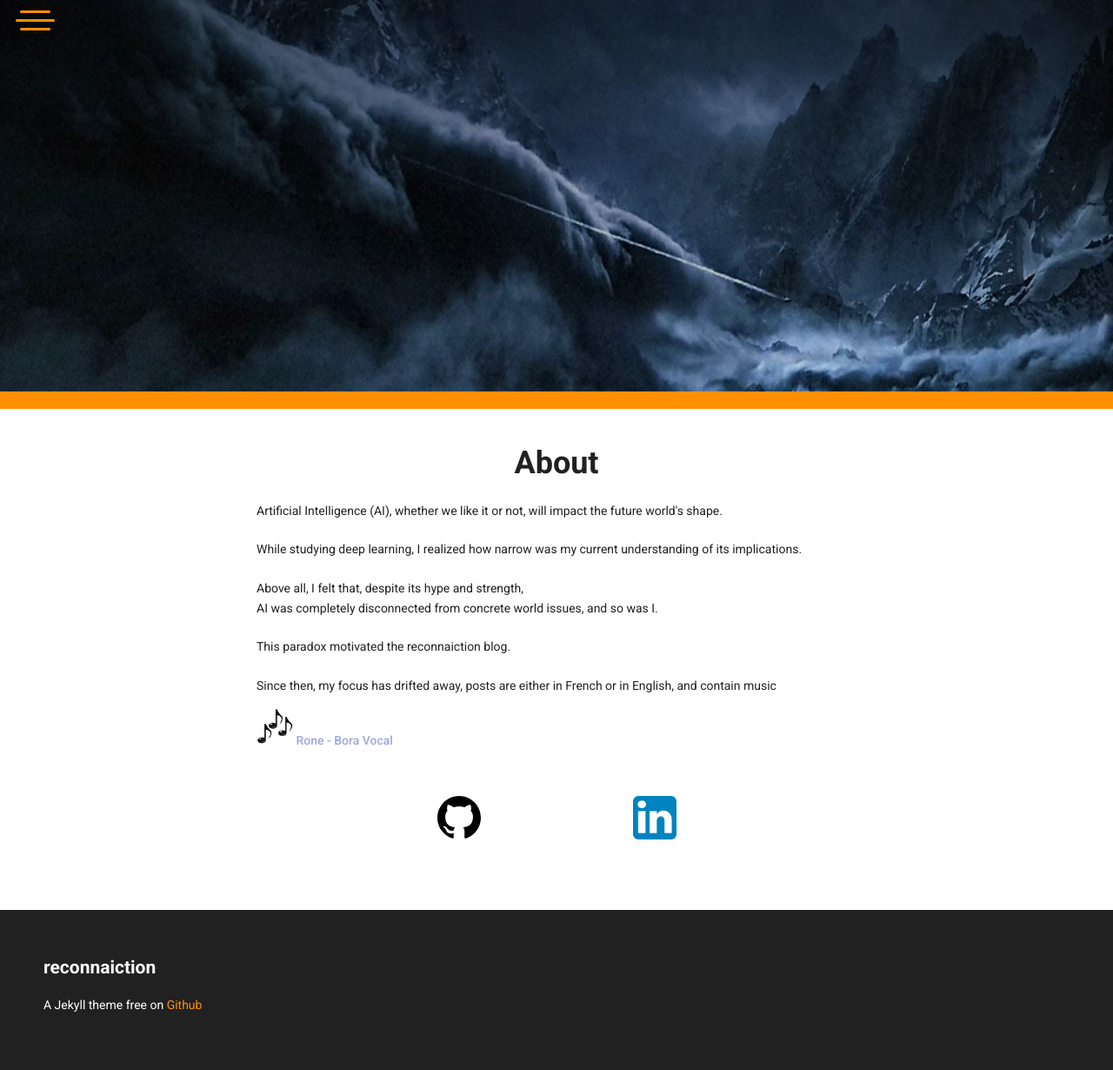
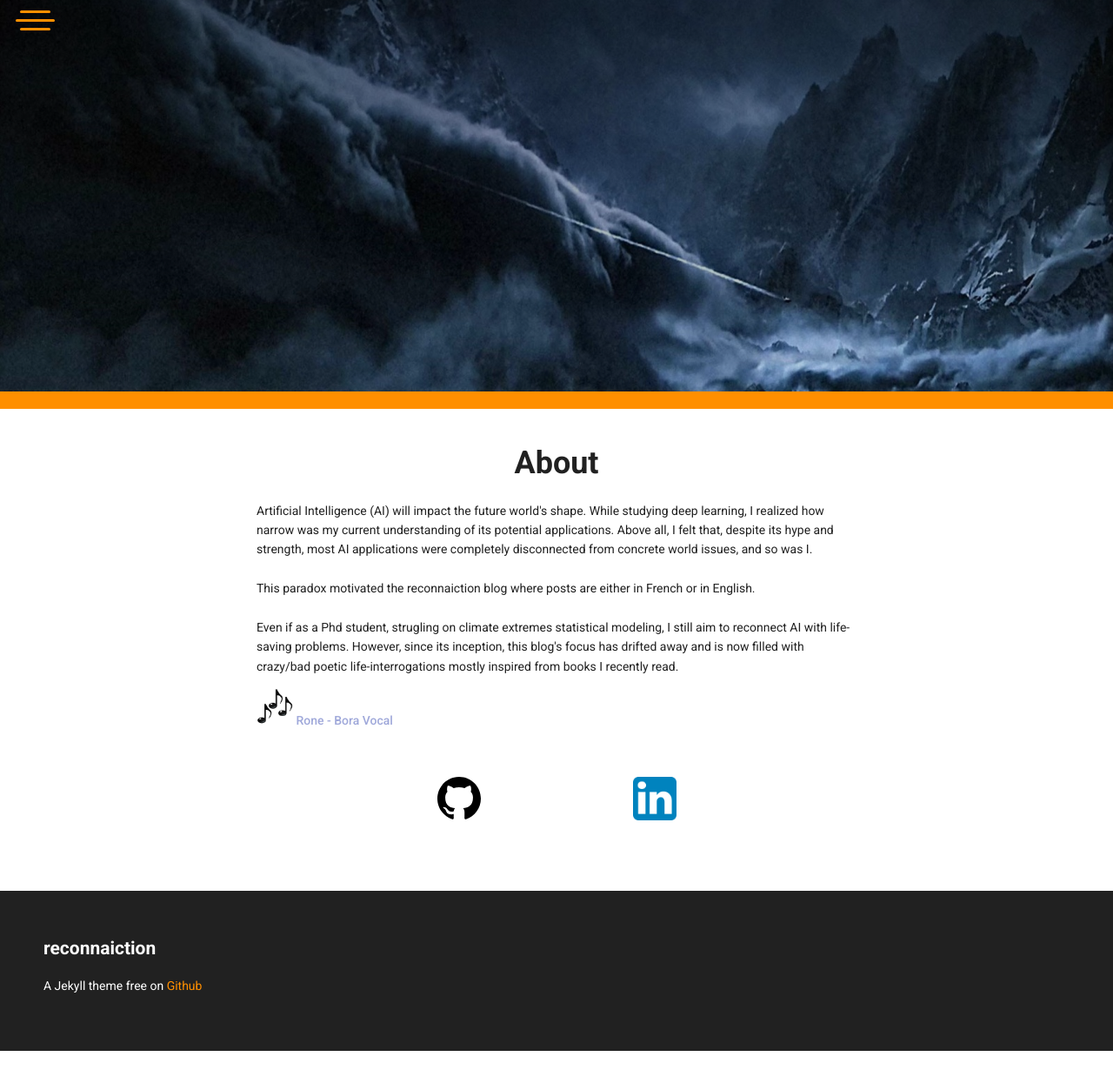
Before and after one commit to erwanlrx/erwanlrx.github.io, a Jekyll site: the page built from about.html, in a window 1280 px wide. Shown: the whole page at 87% size. Built offline with Jekyll 4.4.1, drawn with Linux system fonts in a browser that asks for light colours; nearby versions of some CDN libraries; after the commit the page ends 1208 px from its top, so only the background shows below that.

```diff
--- a/about.html
+++ b/about.html
@@ -19,16 +19,18 @@ url({{ site.url }}/assets/img/montagnes_hallucinées.jpg)'></div>
   <!-- Tell people something unique about you... -->
   <h1 class='textCenter'>About</h1>
 
-  <p>Artificial Intelligence (AI), whether we like it or not, will impact the future world's shape. <br/> <br/>
+  <p>Artificial Intelligence (AI) will impact the future world's shape.
+   While studying deep learning, I realized how narrow was my current understanding of its potential applications.
+   Above all, I felt that, despite its hype and strength, most AI applications were completely disconnected from concrete world issues, and so was I. <br/> <br/>
 
-   While studying deep learning, I realized how narrow was my current understanding of its implications.  <br/> <br/>
+   This paradox motivated the reconnaiction blog where posts are either in French or in English. <br/> <br/>
 
-   Above all, I felt that, despite its hype and strength, <br/>
-   AI was completely disconnected from concrete world issues, and so was I. <br/> <br/>
+   Even if as a Phd student, strugling on climate extremes statistical modeling, I still aim to reconnect AI with life-saving problems.
+   However, since its inception, this blog's focus has drifted away
+   and is now filled with crazy/bad poetic life-interrogations mostly inspired from books I recently read.
 
-   This paradox motivated the reconnaiction blog. <br/> <br/>
 
-   Since then, my focus has drifted away, posts are either in French or in English, and contain music  </p>
+     </p>
     <a href="https://www.youtube.com/watch?v=Dzrw52pTpso"> <img src='{{ site.url }}/assets/img/notes.png' height="42" width="42"> Rone - Bora Vocal </a>
    </p>
 
```
Also changed, not shown: _posts/2018-10-31-de_la_galere_a_lodyssee.markdown (added, +27 -0 lines), assets/img/snow_storm.jpg (added), 1 other file.
